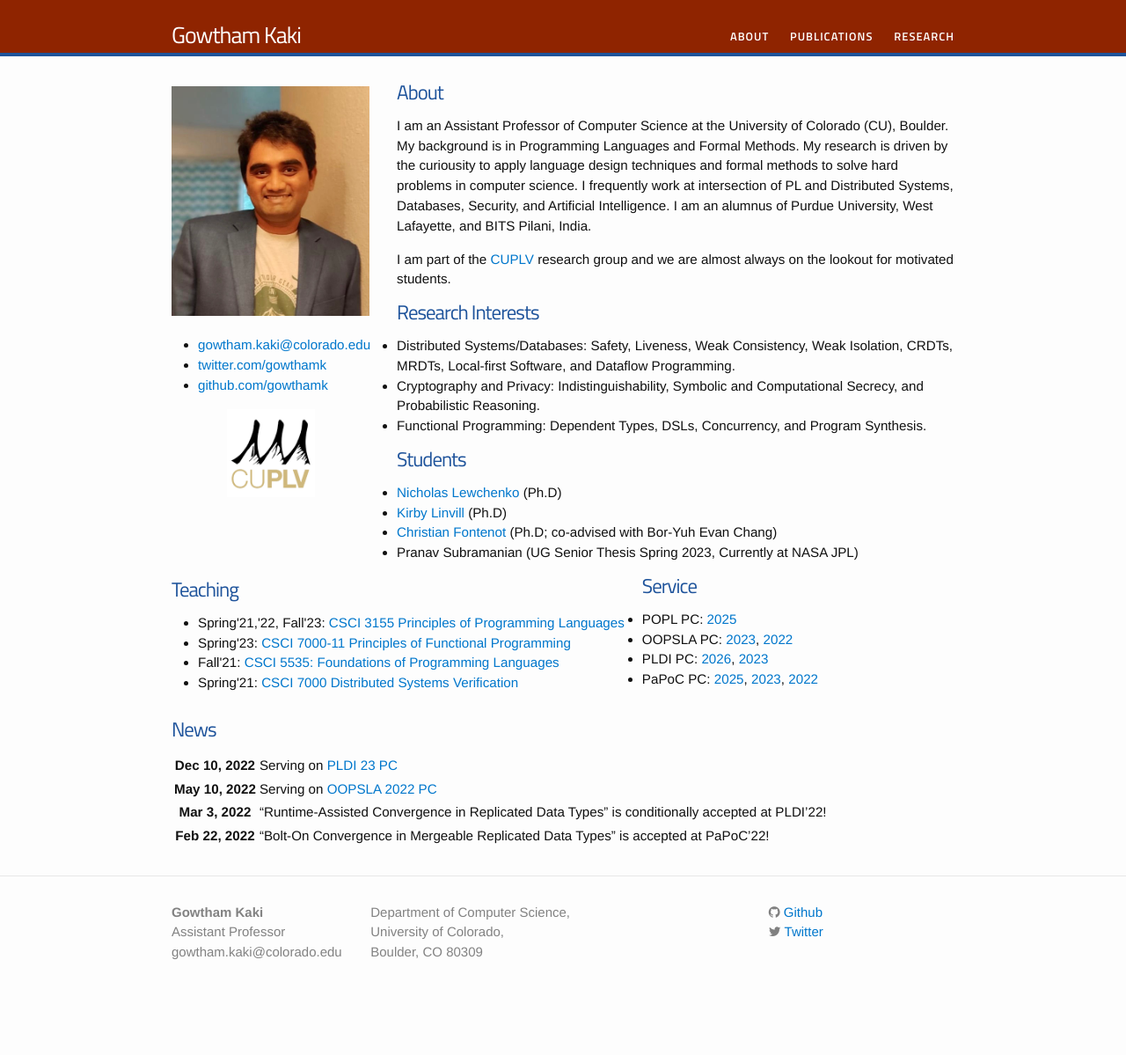
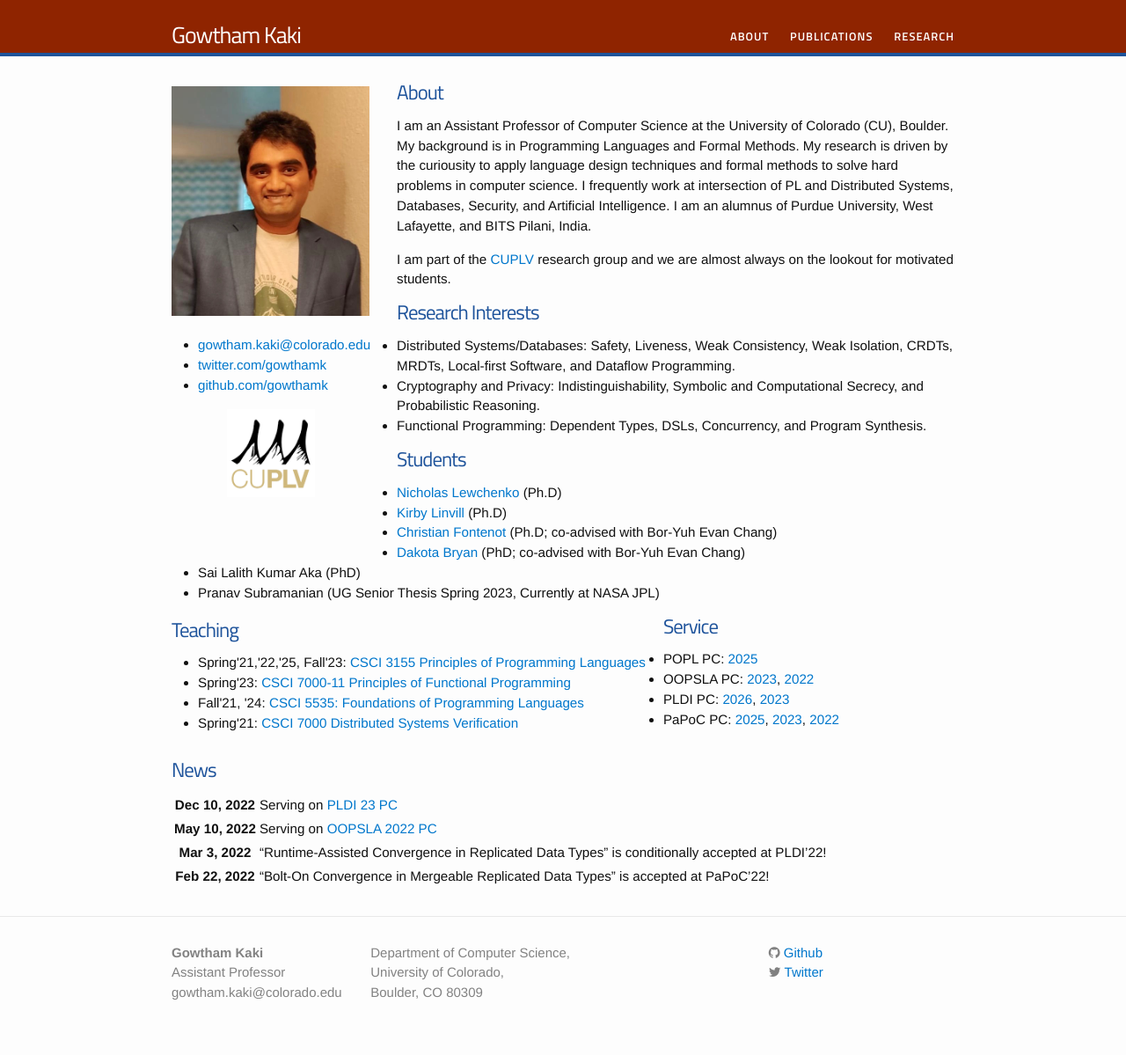
Before and after one commit to gowthamk/gowthamk.github.io, a Jekyll site: the page built from index.md, in a window 1280 px wide. Shown: the whole page at 88% size. Built offline with Jekyll 4.4.1, drawn with Linux system fonts in a browser that asks for light colours; nearby versions of some CDN libraries; before the commit the page ends 1153 px from its top, so only the background shows below that.

Commit message:
Students updated

```diff
--- a/index.md
+++ b/index.md
@@ -38,10 +38,11 @@ I am part of the <a href="https://plv.colorado.edu">CUPLV</a> research group and
 
 <h2>Students</h2>
 * <a href="https://www.octalsrc.org/research">Nicholas Lewchenko</a> (Ph.D)
-* <a
-  href="https://scholar.google.com/citations?user=zodGXUUAAAAJ&hl=en">Kirby Linvill</a> (Ph.D)
+* <a href="https://scholar.google.com/citations?user=zodGXUUAAAAJ&hl=en">Kirby Linvill</a> (Ph.D)
 * <a href="https://chfont.github.io/">Christian Fontenot</a> (Ph.D;
   co-advised with Bor-Yuh Evan Chang)
+* <a href="https://www.dakota.quest/">Dakota Bryan</a> (PhD; co-advised with Bor-Yuh Evan Chang)
+* Sai Lalith Kumar Aka (PhD)
 * Pranav Subramanian (UG Senior Thesis Spring 2023, Currently at NASA
   JPL)
 
@@ -75,10 +76,10 @@ to live in the US! -->
   <div class="alignleft" >
   <h2>Teaching</h2>
   <ul>
-	<li>Spring'21,'22, Fall'23:<a href="https://github.com/sriram0339/csci3155_notebooks"> CSCI 3155 Principles of Programming Languages </a></li>
+	<li>Spring'21,'22,'25, Fall'23:<a href="https://github.com/sriram0339/csci3155_notebooks"> CSCI 3155 Principles of Programming Languages </a></li>
 	<li>Spring'23: <a href="https://gowthamk.github.io/csci7000_pfp_s23/">CSCI 7000-11 Principles of Functional
   Programming</a></li>
-    <li>Fall'21: <a href="https://csci5535.github.io/">CSCI 5535: Foundations of Programming Languages</a></li>
+    <li>Fall'21, '24: <a href="https://csci5535.github.io/">CSCI 5535: Foundations of Programming Languages</a></li>
     <li>Spring'21: <a href="https://gowthamk.github.io/csci7000_s21/">CSCI 7000 Distributed Systems Verification</a></li>
   </ul>
   </div>
```
